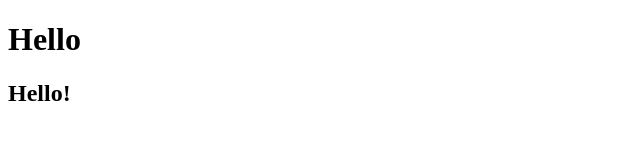
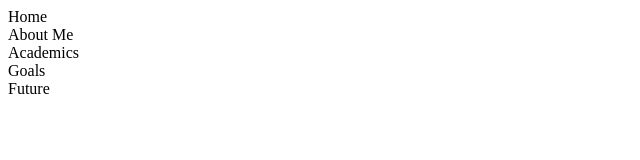
Before and after one commit to SashankASC24/SashankASC24.github.io, a plain HTML site: page index.html in a window 1280 px wide. Shown: the whole page, without its empty margins (0-640 px from the left). Drawn offline with Linux system fonts and the light colour scheme.

Commit message:
Update index.html

```diff
--- a/index.html
+++ b/index.html
@@ -4,9 +4,15 @@
     <meta charset="UTF-8">
     <meta name="viewport" content="width=device-width, initial-scale=1.0">
     <title>Sashank's Website</title>
+    <link rel = "stylesheet" href = "style.css">
 </head>
 <body>
-    <h1>Hello</h1>
-    <h2>Hello!</h2>
+    <nav>
+        <div>Home</div>
+        <div>About Me</div>
+        <div>Academics</div>
+        <div>Goals</div>
+        <div>Future</div>
+    </nav>
 </body>
 </html>
```
